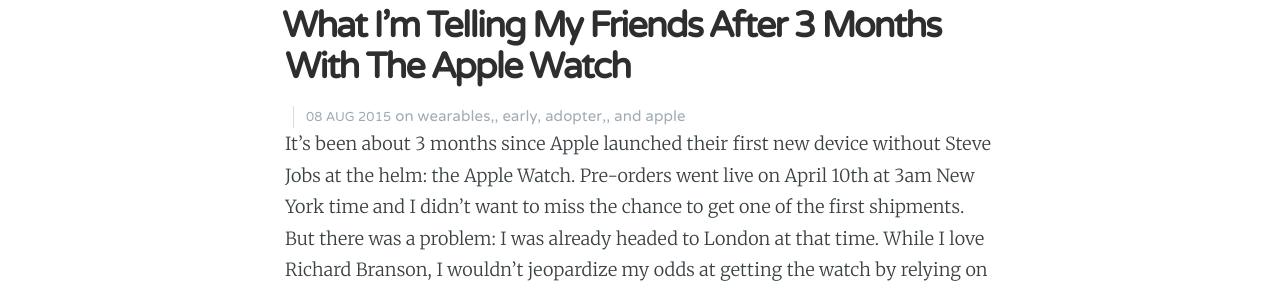
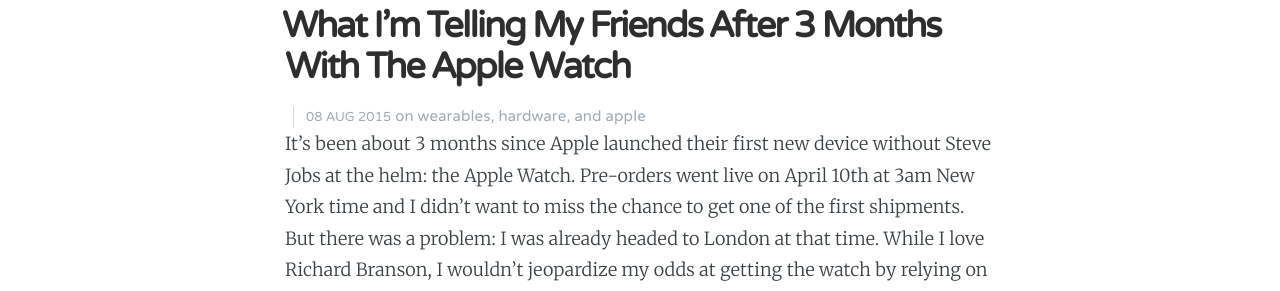
Before and after one commit to operatingrole/operatingrole.github.io, a Jekyll site: the page built from _posts/2015-08-08-3-months-apple-watch.md, in a window 1280 px wide and 900 px high. Shown: the part 172-463 px from the top of the window. Built offline with Jekyll 4.4.1, drawn with Linux system fonts in a browser that asks for light colours; Markdown is read by kramdown in place of the engine named in the settings.

Commit message:
fixing tags

```diff
--- a/_posts/2015-08-08-3-months-apple-watch.md
+++ b/_posts/2015-08-08-3-months-apple-watch.md
@@ -2,7 +2,7 @@
 layout: post
 title: "What I’m Telling My Friends After 3 Months With The Apple Watch"
 published: true
-categories: wearables, early adopter, apple
+categories: wearables hardware apple
 excerpt_separator: <!--more-->
 ---
 
```
Also changed, not shown: 1 other file.
